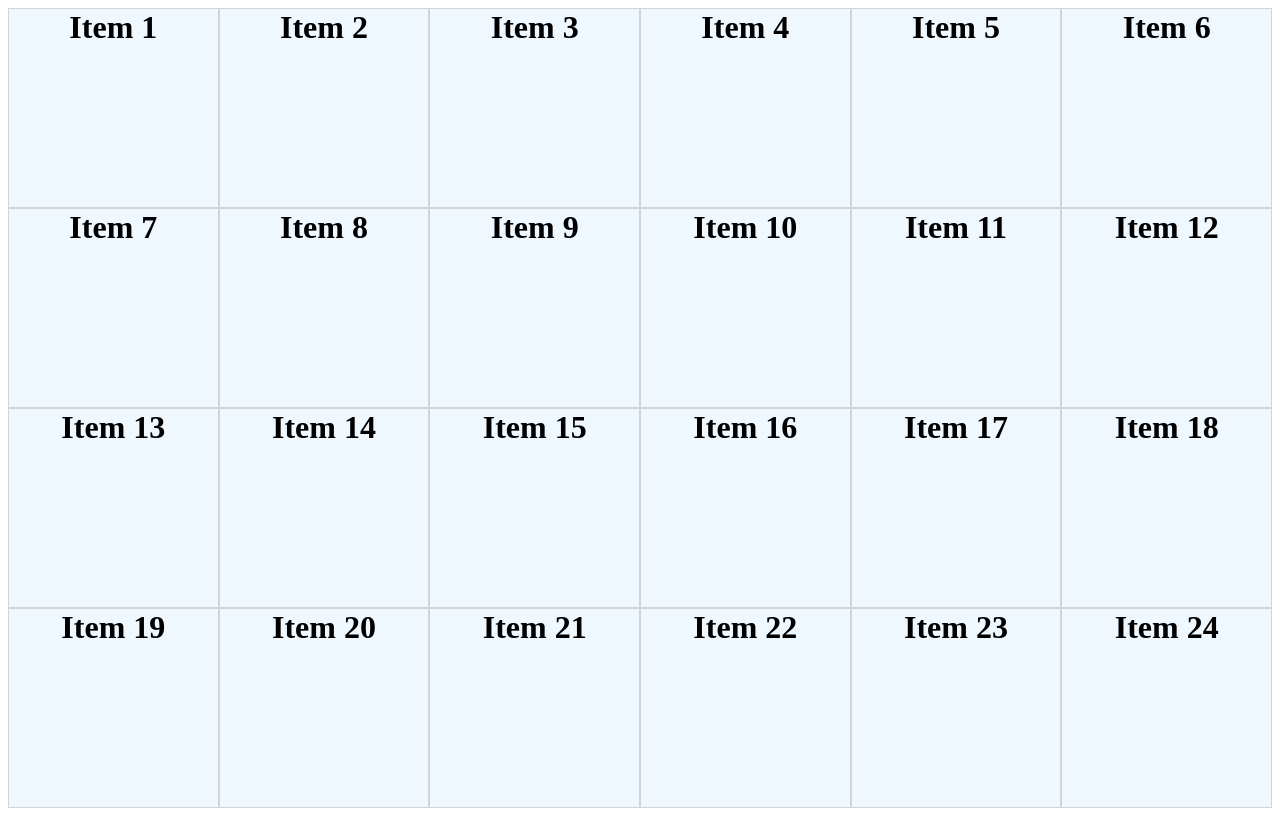
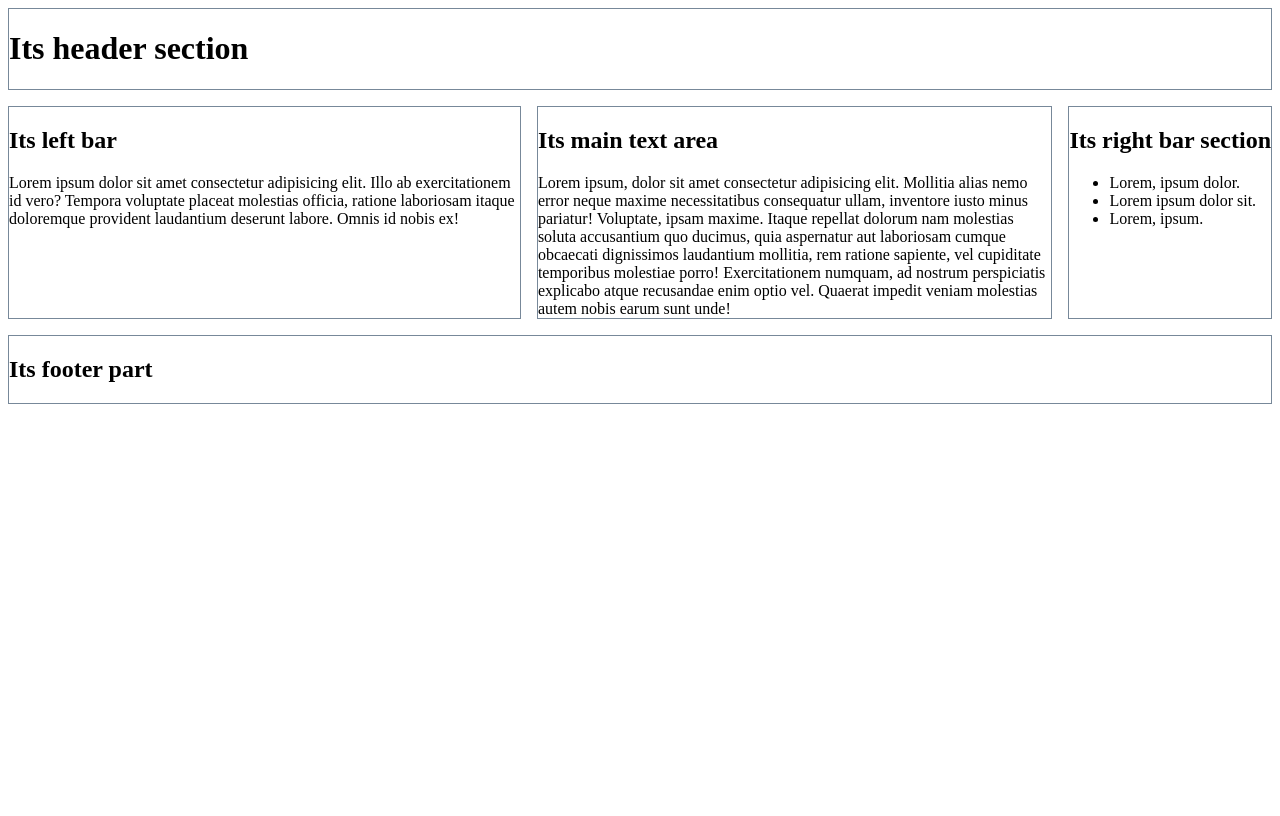
Before and after one commit to 433MHz/CssAnimations, a plain HTML site: page index.html in a window 1280 px wide. Drawn offline with Linux system fonts and the light colour scheme.

Commit message:
Example of grid-template-areas that allow to position items on screen

```diff
--- a/index.html
+++ b/index.html
@@ -8,31 +8,25 @@
     <title>Document</title>
 </head>
 <body>
-    <div class="grid">
-        <div class="item">Item 1</div>
-        <div class="item">Item 2</div>
-        <div class="item">Item 3</div>
-        <div class="item">Item 4</div>
-        <div class="item">Item 5</div>
-        <div class="item">Item 6</div>
-        <div class="item">Item 7</div>
-        <div class="item">Item 8</div>
-        <div class="item">Item 9</div>
-        <div class="item">Item 10</div>
-        <div class="item">Item 11</div>
-        <div class="item">Item 12</div>
-        <div class="item">Item 13</div>
-        <div class="item">Item 14</div>
-        <div class="item">Item 15</div>
-        <div class="item">Item 16</div>
-        <div class="item">Item 17</div>
-        <div class="item">Item 18</div>
-        <div class="item">Item 19</div>
-        <div class="item">Item 20</div>
-        <div class="item">Item 21</div>
-        <div class="item">Item 22</div>
-        <div class="item">Item 23</div>
-        <div class="item">Item 24</div>
+    <div class="header">
+        <h1>Its header section</h1>
     </div>
+    <div class="leftBar">
+        <h2>Its left bar</h2>
+        Lorem ipsum dolor sit amet consectetur adipisicing elit. Illo ab exercitationem id vero? Tempora voluptate placeat molestias officia, ratione laboriosam itaque doloremque provident laudantium deserunt labore. Omnis id nobis ex!
+    </div>
+    <div class="mainText">
+        <h2>Its main text area</h2>
+        Lorem ipsum, dolor sit amet consectetur adipisicing elit. Mollitia alias nemo error neque maxime necessitatibus consequatur ullam, inventore iusto minus pariatur! Voluptate, ipsam maxime. Itaque repellat dolorum nam molestias soluta accusantium quo ducimus, quia aspernatur aut laboriosam cumque obcaecati dignissimos laudantium mollitia, rem ratione sapiente, vel cupiditate temporibus molestiae porro! Exercitationem numquam, ad nostrum perspiciatis explicabo atque recusandae enim optio vel. Quaerat impedit veniam molestias autem nobis earum sunt unde!
+    </div>
+    <div class="rightBar">
+        <h2>Its right bar section</h2>
+        <ul>
+            <li>Lorem, ipsum dolor.</li>
+            <li>Lorem ipsum dolor sit.</li>
+            <li>Lorem, ipsum.</li>
+        </ul>
+    </div>
+    <div class="footer"><h2>Its footer part</h2></div>
 </body>
 </html>
--- a/style.css
+++ b/style.css
@@ -1,13 +1,38 @@
-.item{
-    font-size: 2rem;
-    font-weight: bold;
-    text-align: center;
-    background-color: aliceblue;
-    border: solid 1px lightgray;
+.header,
+.leftBar,
+.mainText,
+.rightBar,
+.footer{
+    border: 1px solid lightslategrey;
 }
 
-.grid{
+.header{
+    grid-area: header;
+}
+
+.leftBar{
+    grid-area: leftBar;
+}
+
+.mainText{
+    grid-area: mainText;
+}
+
+.rightText{
+    grid-area: rightText;
+}
+
+.footer{
+    grid-area: footer;
+}
+
+body{
     display: grid;
-    grid-template-columns: repeat(auto-fit, minmax(200px, 1fr));
-    grid-template-rows: repeat(4, 200px);
+
+    grid-gap: 1rem;
+
+    grid-template-areas:
+    'header header header'
+    'leftBar mainText rightBar'
+    'footer footer footer';
 }
```
